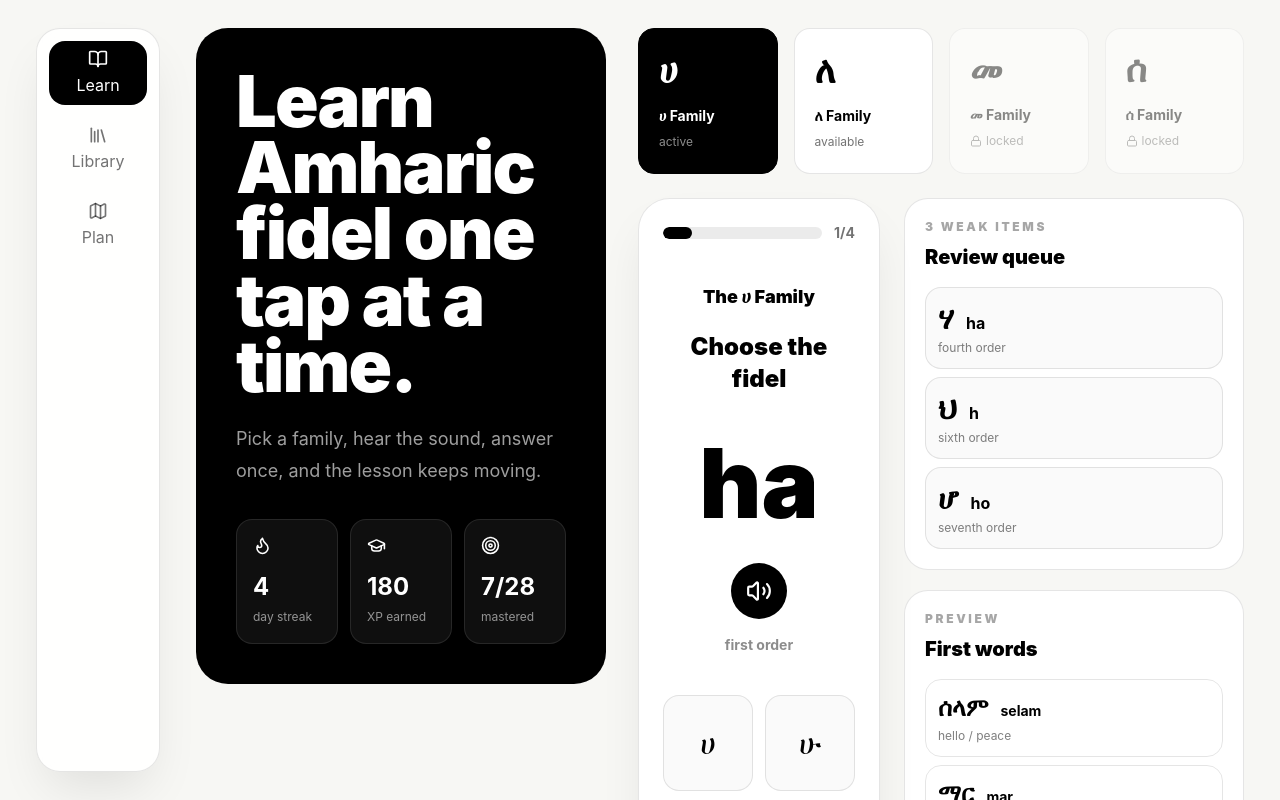
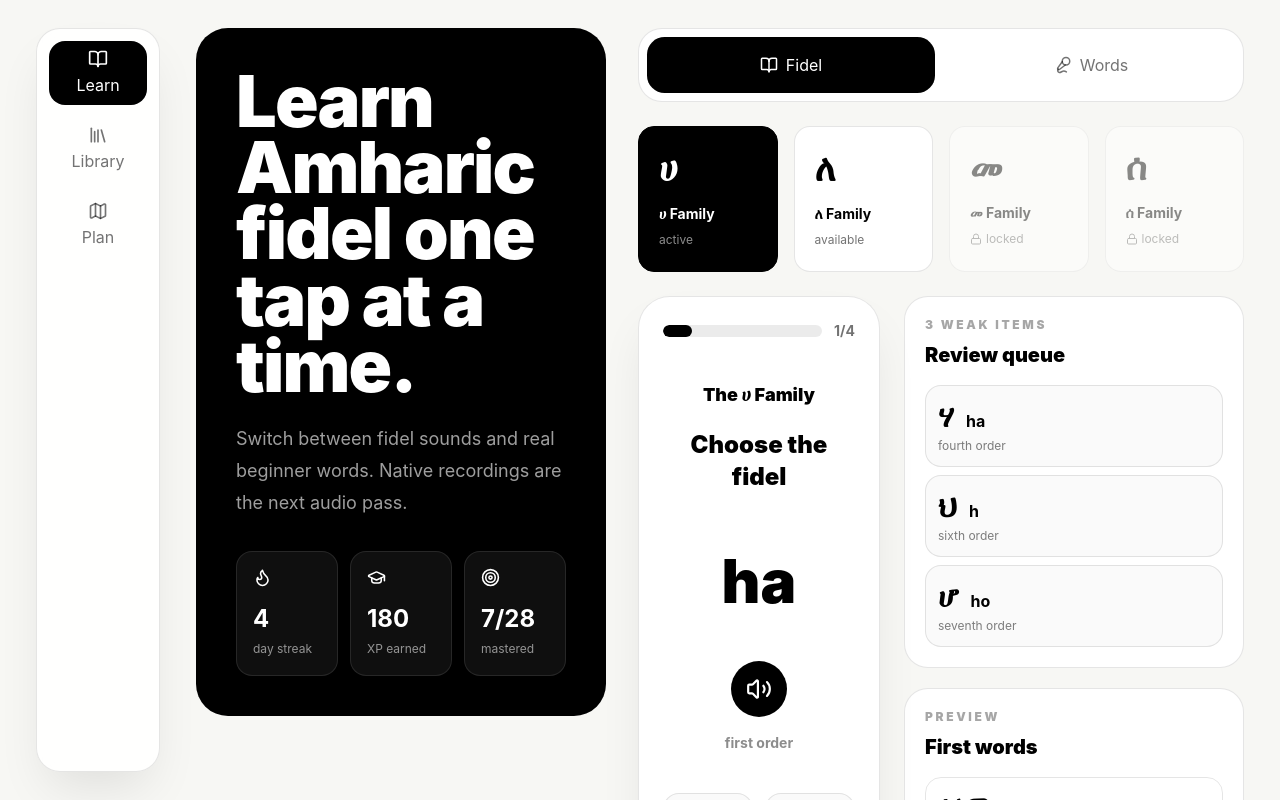
Before and after one commit to smba11/Fidel-Labs, a React (Vite) app: page / in a window 1280 px wide. Shown: the top 800 px of the page. Built offline with nearby package versions, Linux system fonts and the light colour scheme.

Commit message:
Add word practice and Fidel Labs branding

```diff
--- a/index.html
+++ b/index.html
@@ -4,6 +4,10 @@
     <meta charset="UTF-8" />
     <meta name="viewport" content="width=device-width, initial-scale=1.0" />
     <meta name="theme-color" content="#fffdf7" />
+    <meta name="description" content="Fidel Labs is a Duolingo-style Amharic fidel and beginner word learning demo." />
+    <meta property="og:title" content="Fidel Labs" />
+    <meta property="og:description" content="Learn Amharic fidel and beginner words with quick interactive practice." />
+    <link rel="icon" href="/favicon.svg" type="image/svg+xml" />
     <title>Fidel Labs</title>
   </head>
   <body>
--- a/package.json
+++ b/package.json
@@ -1,5 +1,5 @@
 {
-  "name": "fidel-labs-web",
+  "name": "fidel-labs",
   "version": "0.1.0",
   "private": true,
   "type": "module",
--- a/src/App.tsx
+++ b/src/App.tsx
@@ -4,9 +4,11 @@ import {
   Check,
   Flame,
   GraduationCap,
+  Headphones,
   Library,
   Lock,
   Map,
+  Mic2,
   RotateCcw,
   Target,
   Volume2,
@@ -14,9 +16,10 @@ import {
 
 type AnswerState = "idle" | "correct" | "wrong";
 type LessonState = "done" | "active" | "available" | "locked";
+type PracticeMode = "fidel" | "words";
 type Exercise = {
   id: string;
-  promptType: "sound-to-fidel" | "fidel-to-sound";
+  promptType: "sound-to-fidel" | "fidel-to-sound" | "word-to-meaning" | "meaning-to-word";
   prompt: string;
   answer: string;
   choices: string[];
@@ -30,6 +33,14 @@ type Lesson = {
   glyph: string;
   description: string;
   items: { id: string; fidel: string; sound: string; note: string }[];
+};
+type Word = {
+  id: string;
+  amharic: string;
+  romanization: string;
+  meaning: string;
+  note: string;
+  status: "live" | "preview";
 };
 type View = "learn" | "library" | "roadmap";
 
@@ -104,10 +115,15 @@ const lessons: Lesson[] = [
   },
 ];
 
-const words = [
-  { amharic: "ሰላም", romanization: "selam", meaning: "hello / peace", status: "preview" },
-  { amharic: "ማር", romanization: "mar", meaning: "honey", status: "locked" },
-  { amharic: "ልብ", romanization: "lib", meaning: "heart", status: "locked" },
+const words: Word[] = [
+  { id: "word-selam", amharic: "ሰላም", romanization: "selam", meaning: "hello / peace", note: "common greeting", status: "live" },
+  { id: "word-wiha", amharic: "ውሃ", romanization: "wiha", meaning: "water", note: "daily essential", status: "live" },
+  { id: "word-bet", amharic: "ቤት", romanization: "bet", meaning: "house / home", note: "place word", status: "live" },
+  { id: "word-buna", amharic: "ቡና", romanization: "buna", meaning: "coffee", note: "culture word", status: "live" },
+  { id: "word-enat", amharic: "እናት", romanization: "enat", meaning: "mother", note: "family word", status: "preview" },
+  { id: "word-abat", amharic: "አባት", romanization: "abat", meaning: "father", note: "family word", status: "preview" },
+  { id: "word-injera", amharic: "እንጀራ", romanization: "injera", meaning: "injera", note: "food word", status: "preview" },
+  { id: "word-thanks", amharic: "አመሰግናለሁ", romanization: "ameseginalehu", meaning: "thank you", note: "polite phrase", status: "preview" },
 ];
 
 function makeExercises(lesson: Lesson): Exercise[] {
@@ -154,8 +170,44 @@ function makeExercises(lesson: Lesson): Exercise[] {
   ];
 }
 
+function makeWordExercises(): Exercise[] {
+  const liveWords = words.filter((word) => word.status === "live");
+  const allMeanings = words.map((word) => word.meaning);
+  const allAmharic = words.map((word) => word.amharic);
+
+  return liveWords.flatMap((word, index) => {
+    const meaningChoices = uniqueChoices(word.meaning, allMeanings, index);
+    const wordChoices = uniqueChoices(word.amharic, allAmharic, index);
+
+    return [
+      {
+        id: `${word.id}-meaning`,
+        promptType: "word-to-meaning",
+        prompt: word.amharic,
+        answer: word.meaning,
+        choices: meaningChoices,
+        tracks: word.id,
+      },
+      {
+        id: `${word.id}-word`,
+        promptType: "meaning-to-word",
+        prompt: word.meaning,
+        answer: word.amharic,
+        choices: wordChoices,
+        tracks: word.id,
+      },
+    ];
+  });
+}
+
+function uniqueChoices(answer: string, source: string[], offset: number) {
+  const rotated = [...source.slice(offset + 1), ...source.slice(0, offset + 1)];
+  return [...new Set([answer, ...rotated.filter((item) => item !== answer)])].slice(0, 4);
+}
+
 export function App() {
   const [view, setView] = useState<View>("learn");
+  const [practiceMode, setPracticeMode] = useState<PracticeMode>("fidel");
   const [activeLessonId, setActiveLessonId] = useState("ha");
   const [exerciseIndex, setExerciseIndex] = useState(0);
   const [answerState, setAnswerState] = useState<AnswerState>("idle");
@@ -168,9 +220,13 @@ export function App() {
   const advanceTimer = useRef<number | null>(null);
 
   const activeLesson = lessons.find((lesson) => lesson.id === activeLessonId) ?? lessons[0];
-  const exercises = useMemo(() => makeExercises(activeLesson), [activeLesson]);
+  const exercises = useMemo(
+    () => (practiceMode === "fidel" ? makeExercises(activeLesson) : makeWordExercises()),
+    [activeLesson, practiceMode]
+  );
   const activeExercise = exercises[exerciseIndex] ?? exercises[0];
   const activeItem = activeLesson.items.find((item) => item.id === activeExercise.tracks);
+  const activeWord = words.find((word) => word.id === activeExercise.tracks);
   const progress = ((exerciseIndex + (answerState === "correct" ? 1 : 0)) / exercises.length) * 100;
   const allItems = lessons.flatMap((lesson) => lesson.items.map((item) => ({ ...item, family: lesson.shortTitle })));
   const masteredCount = allItems.filter((item) => completedLessons.includes(item.id.split("-")[0]) || item.id.startsWith("ha")).length;
@@ -192,6 +248,16 @@ export function App() {
     speak(lesson.items[0].sound);
   }
 
+  function chooseMode(mode: PracticeMode) {
+    if (advanceTimer.current) window.clearTimeout(advanceTimer.current);
+    setPracticeMode(mode);
+    setExerciseIndex(0);
+    setSelected(null);
+    setAnswerState("idle");
+    setCelebration(null);
+    if (mode === "words") speak(words[0].amharic);
+  }
+
   function choose(choice: string) {
     if (answerState !== "idle") return;
     const correct = activeExercise.answer === choice;
@@ -207,7 +273,7 @@ export function App() {
       setReviewQueue((items) => [activeExercise.tracks, ...items.filter((id) => id !== activeExercise.tracks)].slice(0, 8));
       playTone(180, 0.12);
     }
-    speak(correct ? activeExercise.answer : choice);
+    speak(getSpeechText(activeExercise, activeWord, correct ? activeExercise.answer : choice));
     advanceTimer.current = window.setTimeout(() => {
       next();
       setCelebration(null);
@@ -243,7 +309,7 @@ export function App() {
                   Learn Amharic fidel one tap at a time.
                 </h1>
                 <p className="mt-6 max-w-xl text-lg leading-8 text-white/62">
-                  Pick a family, hear the sound, answer once, and the lesson keeps moving.
+                  Switch between fidel sounds and real beginner words. Native recordings are the next audio pass.
                 </p>
                 <div className="mt-8 grid grid-cols-3 gap-3 lg:grid-cols-1 xl:grid-cols-3">
                   <Metric icon={<Flame size={19} />} label="day streak" value={streak} dark />
@@ -253,6 +319,12 @@ export function App() {
               </div>
 
               <div className="grid gap-5 xl:gap-6">
+          <div className="grid grid-cols-2 gap-3 rounded-[1.5rem] border border-black/10 bg-white p-2">
+            <ModeButton active={practiceMode === "fidel"} icon={<BookOpen size={18} />} label="Fidel" onClick={() => chooseMode("fidel")} />
+            <ModeButton active={practiceMode === "words"} icon={<Mic2 size={18} />} label="Words" onClick={() => chooseMode("words")} />
+          </div>
+
+          {practiceMode === "fidel" ? (
           <div className="grid gap-3 sm:grid-cols-2 lg:grid-cols-4 xl:gap-4">
             {lessons.map((lesson) => {
               const locked = lesson.state === "locked";
@@ -277,6 +349,21 @@ export function App() {
               );
             })}
           </div>
+          ) : (
+          <div className="grid gap-3 sm:grid-cols-2 lg:grid-cols-4 xl:gap-4">
+            {words.slice(0, 4).map((word) => (
+              <button
+                key={word.id}
+                onClick={() => speak(word.amharic)}
+                className="rounded-2xl border border-black/10 bg-white p-4 text-left transition hover:-translate-y-0.5 hover:border-black xl:p-5"
+              >
+                <span className="font-[var(--ethiopic)] text-4xl font-black">{word.amharic}</span>
+                <strong className="mt-4 block text-sm">{word.meaning}</strong>
+                <span className="mt-2 block text-xs text-black/50">{word.romanization}</span>
+              </button>
+            ))}
+          </div>
+          )}
 
           <div className="grid gap-5 lg:grid-cols-[minmax(0,1fr)_300px] xl:grid-cols-[minmax(0,1fr)_340px] xl:gap-6">
             <LessonRunner
@@ -287,10 +374,12 @@ export function App() {
               exerciseIndex={exerciseIndex}
               exercisesLength={exercises.length}
               lesson={activeLesson}
+              mode={practiceMode}
               onChoose={choose}
               onSpeak={speak}
               progress={progress}
               selected={selected}
+              word={activeWord}
             />
 
             <aside className="grid content-start gap-4 xl:gap-5">
@@ -298,12 +387,13 @@ export function App() {
                 <div className="grid gap-2">
                   {reviewQueue.slice(0, 4).map((id) => {
                     const item = allItems.find((entry) => entry.id === id);
-                    if (!item) return null;
+                    const word = words.find((entry) => entry.id === id);
+                    if (!item && !word) return null;
                     return (
                       <div key={id} className="rounded-2xl border border-black/10 bg-[#fafafa] p-3">
-                        <span className="font-[var(--ethiopic)] text-3xl font-black">{item.fidel}</span>
-                        <strong className="ml-3">{item.sound}</strong>
-                        <p className="mt-1 text-xs text-black/50">{item.note}</p>
+                        <span className="font-[var(--ethiopic)] text-3xl font-black">{item?.fidel ?? word?.amharic}</span>
+                        <strong className="ml-3">{item?.sound ?? word?.romanization}</strong>
+                        <p className="mt-1 text-xs text-black/50">{item?.note ?? word?.meaning}</p>
                       </div>
                     );
                   })}
@@ -312,12 +402,12 @@ export function App() {
 
               <Panel title="First words" eyebrow="preview">
                 <div className="grid gap-2">
-                  {words.map((word) => (
-                    <div key={word.amharic} className="rounded-2xl border border-black/10 p-3">
+                  {words.slice(0, 4).map((word) => (
+                    <button key={word.amharic} onClick={() => speak(word.amharic)} className="rounded-2xl border border-black/10 p-3 text-left transition hover:border-black">
                       <span className="font-[var(--ethiopic)] text-2xl font-black">{word.amharic}</span>
                       <strong className="ml-3 text-sm">{word.romanization}</strong>
                       <p className="mt-1 text-xs text-black/50">{word.meaning}</p>
-                    </div>
+                    </button>
                   ))}
                 </div>
               </Panel>
@@ -368,6 +458,27 @@ export function App() {
               </article>
             ))}
           </div>
+          <div className="mt-6 rounded-[1.5rem] border border-black/10 bg-[#f7f7f4] p-5 xl:p-6">
+            <div className="flex flex-col gap-2 md:flex-row md:items-end md:justify-between">
+              <div>
+                <h3 className="text-2xl font-black">Beginner word bank</h3>
+                <p className="mt-1 text-sm text-black/55">Tap any word to hear the current prototype voice while native clips are prepared.</p>
+              </div>
+              <span className="inline-flex items-center gap-2 text-xs font-black uppercase tracking-[0.2em] text-black/40">
+                <Headphones size={15} />
+                native audio next
+              </span>
+            </div>
+            <div className="mt-5 grid gap-3 sm:grid-cols-2 lg:grid-cols-4">
+              {words.map((word) => (
+                <button key={word.id} onClick={() => speak(word.amharic)} className="rounded-2xl border border-black/10 bg-white p-4 text-left transition hover:border-black">
+                  <span className="font-[var(--ethiopic)] text-3xl font-black">{word.amharic}</span>
+                  <strong className="mt-3 block text-sm">{word.meaning}</strong>
+                  <span className="mt-1 block text-xs text-black/50">{word.romanization} · {word.note}</span>
+                </button>
+              ))}
+            </div>
+          </div>
           </section>
         )}
 
@@ -380,10 +491,10 @@ export function App() {
           </div>
           <div className="grid gap-4 md:grid-cols-2">
             {[
-              ["Audio pass", "Record native speaker clips for every fidel and first word."],
+              ["Audio pass", "Use Lingua Libre/Wikimedia for word clips, then record native fidel syllables."],
+              ["Corpus mining", "Use ALFFA or Common Voice to find natural examples once licensing is checked."],
               ["Progress storage", "Save XP, streak, mastery, and review timing locally first."],
               ["More exercises", "Add match pairs, build word, and handwriting practice."],
-              ["Auth later", "Sync progress with Supabase after the local loop feels strong."],
             ].map(([title, copy]) => (
               <div key={title} className="rounded-3xl border border-white/10 bg-white/5 p-6">
                 <strong className="text-xl">{title}</strong>
@@ -397,6 +508,13 @@ export function App() {
       </div>
     </main>
   );
+}
+
+function getSpeechText(exercise: Exercise, word: Word | undefined, fallback: string) {
+  if (exercise.promptType === "word-to-meaning" || exercise.promptType === "meaning-to-word") {
+    return word?.amharic ?? fallback;
+  }
+  return fallback;
 }
 
 function speak(text: string) {
@@ -449,9 +567,36 @@ function NavButton({
   return (
     <button
       onClick={onClick}
+      style={active ? { backgroundColor: "#000", color: "#fff" } : undefined}
       className={[
         "flex min-h-16 flex-col items-center justify-center gap-1 rounded-2xl text-xs font-black transition",
-        active ? "bg-black text-white" : "text-black/55 hover:bg-black/5 hover:text-black",
+        active ? "bg-black text-white hover:bg-black" : "text-black/55 hover:bg-black/5 hover:text-black",
+      ].join(" ")}
+    >
+      {icon}
+      {label}
+    </button>
+  );
+}
+
+function ModeButton({
+  active,
+  icon,
+  label,
+  onClick,
+}: {
+  active: boolean;
+  icon: React.ReactNode;
+  label: string;
+  onClick: () => void;
+}) {
+  return (
+    <button
+      onClick={onClick}
+      style={active ? { backgroundColor: "#000", color: "#fff" } : undefined}
+      className={[
+        "flex min-h-14 items-center justify-center gap-2 rounded-[1.1rem] text-sm font-black transition",
+        active ? "bg-black text-white hover:bg-black" : "text-black/55 hover:bg-black/5 hover:text-black",
       ].join(" ")}
     >
       {icon}
@@ -498,10 +643,12 @@ function LessonRunner({
   exerciseIndex,
   exercisesLength,
   lesson,
+  mode,
   onChoose,
   onSpeak,
   progress,
   selected,
+  word,
 }: {
   activeExercise: Exercise;
   activeItem?: Lesson["items"][number];
@@ -510,11 +657,24 @@ function LessonRunner({
   exerciseIndex: number;
   exercisesLength: number;
   lesson: Lesson;
+  mode: PracticeMode;
   onChoose: (choice: string) => void;
   onSpeak: (text: string) => void;
   progress: number;
   selected: string | null;
+  word?: Word;
 }) {
+  const isWordMode = mode === "words";
+  const promptIsFidel = /[\u1200-\u137F]/.test(activeExercise.prompt);
+  const promptLabel =
+    activeExercise.promptType === "fidel-to-sound"
+      ? "Choose the sound"
+      : activeExercise.promptType === "sound-to-fidel"
+        ? "Choose the fidel"
+        : activeExercise.promptType === "word-to-meaning"
+          ? "Choose the meaning"
+          : "Choose the Amharic word";
+
   return (
     <article className="relative overflow-hidden rounded-[2rem] border border-black/10 bg-white p-4 shadow-2xl shadow-black/10 md:p-6">
       {celebration && (
@@ -542,21 +702,26 @@ function LessonRunner({
       </div>
 
       <div className="py-10 text-center">
-        <p className="font-[var(--ethiopic)] text-lg font-black">{lesson.title}</p>
+        <p className="font-[var(--ethiopic)] text-lg font-black">{isWordMode ? "Beginner words" : lesson.title}</p>
         <h2 className="mt-5 text-2xl font-black">
-          {activeExercise.promptType === "fidel-to-sound" ? "Choose the sound" : "Choose the fidel"}
+          {promptLabel}
         </h2>
-        <div className="mt-6 grid min-h-32 place-items-center font-[var(--ethiopic)] text-8xl font-black">
+        <div
+          className={[
+            "mt-6 grid min-h-32 place-items-center font-black",
+            promptIsFidel ? "font-[var(--ethiopic)] text-8xl" : "text-5xl leading-tight md:text-6xl",
+          ].join(" ")}
+        >
           {activeExercise.prompt}
         </div>
         <button
           className="mx-auto mt-4 grid size-14 place-items-center rounded-full bg-black text-white"
           aria-label="Play sound"
-          onClick={() => onSpeak(activeItem?.sound ?? activeExercise.prompt)}
+          onClick={() => onSpeak(word?.amharic ?? activeItem?.sound ?? activeExercise.prompt)}
         >
           <Volume2 size={26} />
         </button>
-        {activeItem && <p className="mt-4 text-sm font-bold text-black/45">{activeItem.note}</p>}
+        {(activeItem || word) && <p className="mt-4 text-sm font-bold text-black/45">{activeItem?.note ?? `${word?.romanization} · ${word?.note}`}</p>}
       </div>
 
       <div className="grid gap-3 sm:grid-cols-2">
@@ -575,7 +740,9 @@ function LessonRunner({
                 !correct && !wrong ? "border-black/10 bg-[#fafafa]" : "",
               ].join(" ")}
             >
-              <strong className="block font-[var(--ethiopic)] text-3xl">{choice}</strong>
+              <strong className={["block", /[\u1200-\u137F]/.test(choice) ? "font-[var(--ethiopic)] text-3xl" : "text-xl"].join(" ")}>
+                {choice}
+              </strong>
             </button>
           );
         })}
```
Also changed, not shown: public/favicon.svg (added), 1 other file (tests, documents, lock files or other folders).
